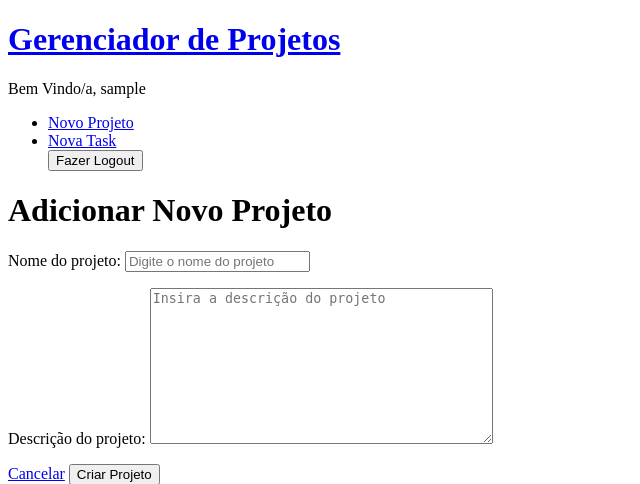
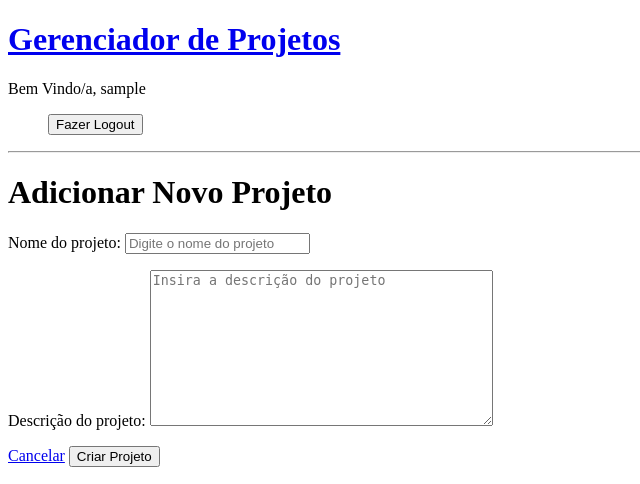
Before and after one commit to lPitecus/project-manager, a Django app: page /project/add in a window 1280 px wide. Shown: the top 484 px of the page, without its empty margins (0-640 px from the left). Run offline with Django 5.2, Linux system fonts and the light colour scheme; the visitor is signed in with stand-in values (Sample User, id 1).

Commit message:
Add links for new project and task to index page
Moved the "Novo Projeto" and "Nova Task" links from the base.html navigation to the index.html content block for better context and usability. Additionally, added a horizontal rule (hr) for improved visual separation in the base template.

```diff
--- a/projects/templates/projects/index.html
+++ b/projects/templates/projects/index.html
@@ -3,6 +3,8 @@
 {% block title %}Gerenciador de Projetos{% endblock %}
 
 {% block content %}
+    <p><a href="{% url 'projects:add_project' %}">Novo Projeto</a></p>
+    <p><a href="{% url 'projects:add_task_global' %}">Nova Task</a></p>
 {% if project_list %}
 
     {% for projeto in project_list %}
--- a/projects/templates/projects/partials/base.html
+++ b/projects/templates/projects/partials/base.html
@@ -20,8 +20,6 @@
     {% endif %}
     <nav>
         <ul>
-            <li><a href="{% url 'projects:add_project' %}">Novo Projeto</a></li>
-            <li><a href="{% url 'projects:add_task_global' %}">Nova Task</a></li>
             {% if user.is_authenticated %}
                 <form method="post" action="{% url 'users:logout' %}">
                     {% csrf_token %}
@@ -31,6 +29,7 @@
         </ul>
     </nav>
 </header>
+<hr>
 
 <main>
     {% block content %}
```
